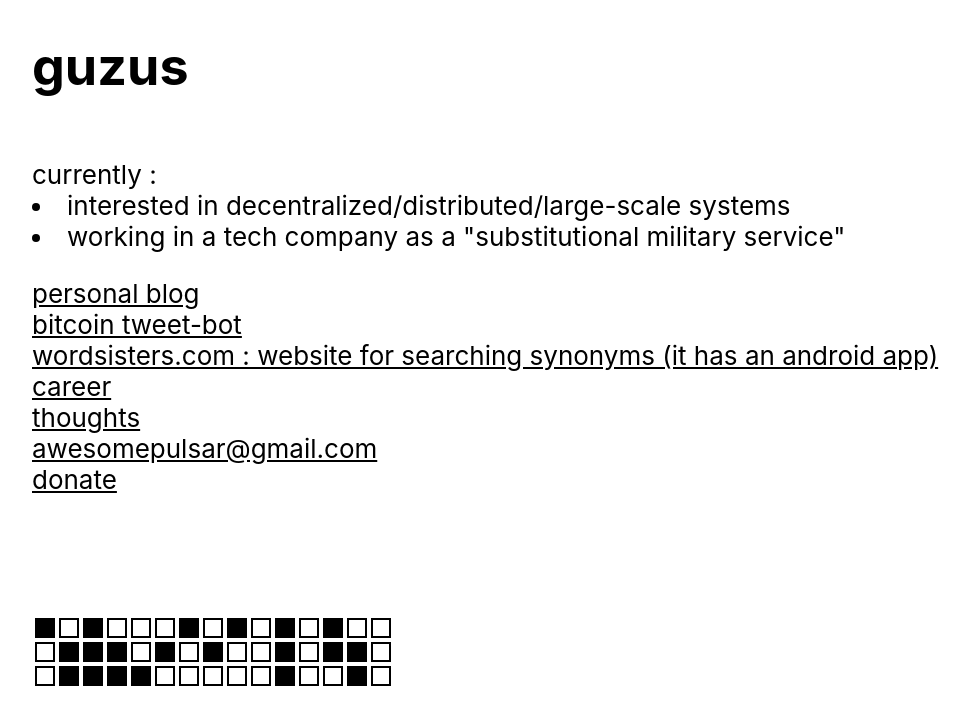
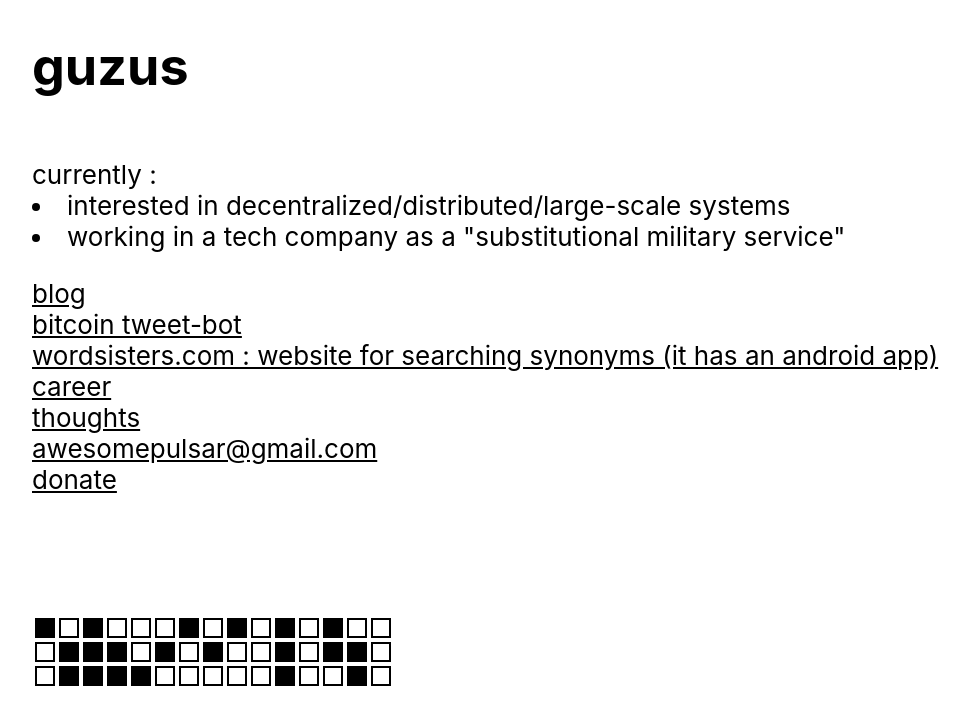
Before and after one commit to dodopeach/dodopeach.github.io, a React (Create React App) app: page / in a window 1280 px wide. Shown: the top 724 px of the page, without its empty margins (48-1015 px from the left). Built offline with nearby package versions, Linux system fonts and the light colour scheme.

Commit message:
small word change

```diff
--- a/src/App.js
+++ b/src/App.js
@@ -50,7 +50,7 @@ function Home() {
 
       <div>
         <a href="https://blog.naver.com/guzus" className="App-link">
-          personal blog
+          blog
         </a>
       </div>
       <div>
```
